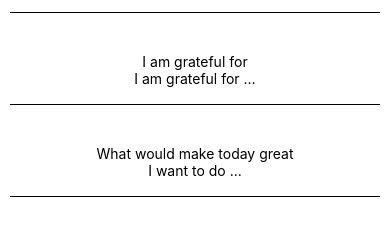
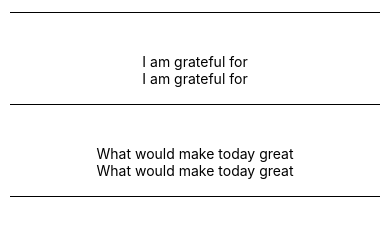
Before and after one commit to AissaRouk/Journaly, a React Native app: screen / in a window 390 px wide. Shown: the part 193-431 px from the top of the page. Built offline with nearby package versions, Linux system fonts and the light colour scheme; no server answers.

Commit message:
Deleted Formcomponent because it was causing some issues

```diff
--- a/App.tsx
+++ b/App.tsx
@@ -17,10 +17,10 @@ function App(): React.JSX.Element {
   const [author, setAuthor] = useState<string>();
   const [error, setError] = useState<any>(null);
   //states for the InputText's
-  const [intention, setIntention] = useState<string>();
-  const [grateful, setGrateful] = useState<string>();
-  const [today, setToday] = useState<string>();
-  const [affirmations, setAffirmations] = useState<string>();
+  const [intention, setIntention] = useState<string>('');
+  const [grateful, setGrateful] = useState<string>('');
+  const [today, setToday] = useState<string>('');
+  const [affirmations, setAffirmations] = useState<string>('');
   //state for the modal
   const [submitted, setSubmitted] = useState<boolean>(false);
   const [errorInSubmition, setErrorInSubmition] = useState<boolean>(false);
@@ -83,27 +83,6 @@ function App(): React.JSX.Element {
     }
   };
 
-  //Form component
-  const FormComponent: React.FC<{
-    title: string;
-    placeholder: string;
-    value: string | undefined;
-    onChangeText: (text: string) => void;
-  }> = ({title, placeholder, value, onChangeText}) => {
-    return (
-      <>
-        <Text>{title}</Text>
-        <TextInput
-          placeholder={placeholder}
-          value={value}
-          onChangeText={onChangeText}
-          style={styles.inputText}
-          multiline
-        />
-      </>
-    );
-  };
-
   return (
     <View style={{marginHorizontal: 10}}>
       <Text style={styles.title}>Diario</Text>
@@ -135,29 +114,43 @@ function App(): React.JSX.Element {
 
         {/* Daily Inputs */}
         <>
-          <FormComponent
+          {/* <FormComponent
             title="Todays' intention"
             placeholder="Todays' intention"
             value={intention}
+            handleOnChangeText={setIntention}
+          /> */}
+          <Text>Todays' intention</Text>
+          <TextInput
+            placeholder={"Todays' intention"}
+            value={intention}
             onChangeText={setIntention}
+            style={styles.inputText}
+            multiline
           />
-          <FormComponent
-            title="I am grateful for"
-            placeholder="I am grateful for ..."
+          <Text>I am grateful for</Text>
+          <TextInput
+            placeholder={'I am grateful for'}
             value={grateful}
             onChangeText={setGrateful}
+            style={styles.inputText}
+            multiline
           />
-          <FormComponent
-            title="What would make today great"
-            placeholder="I want to do ..."
+          <Text>What would make today great</Text>
+          <TextInput
+            placeholder={'What would make today great'}
             value={today}
             onChangeText={setToday}
+            style={styles.inputText}
+            multiline
           />
-          <FormComponent
-            title="Daily affirmations, I am..."
-            placeholder="I am ..."
-            value={affirmations}
-            onChangeText={setAffirmations}
+          <Text>Daily affirmations, I am...</Text>
+          <TextInput
+            placeholder={'I am ...'}
+            value={intention}
+            onChangeText={setIntention}
+            style={styles.inputText}
+            multiline
           />
         </>
       </View>
```
